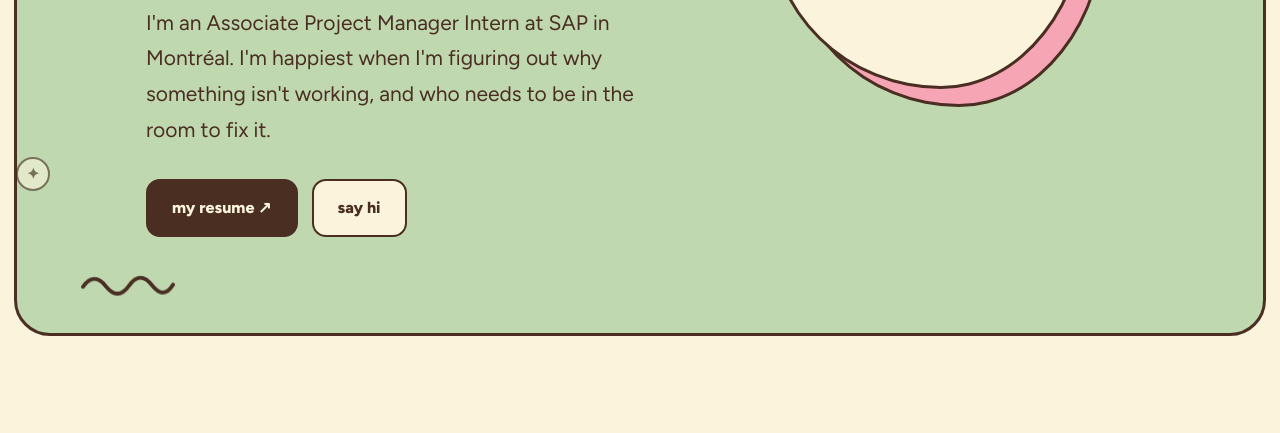
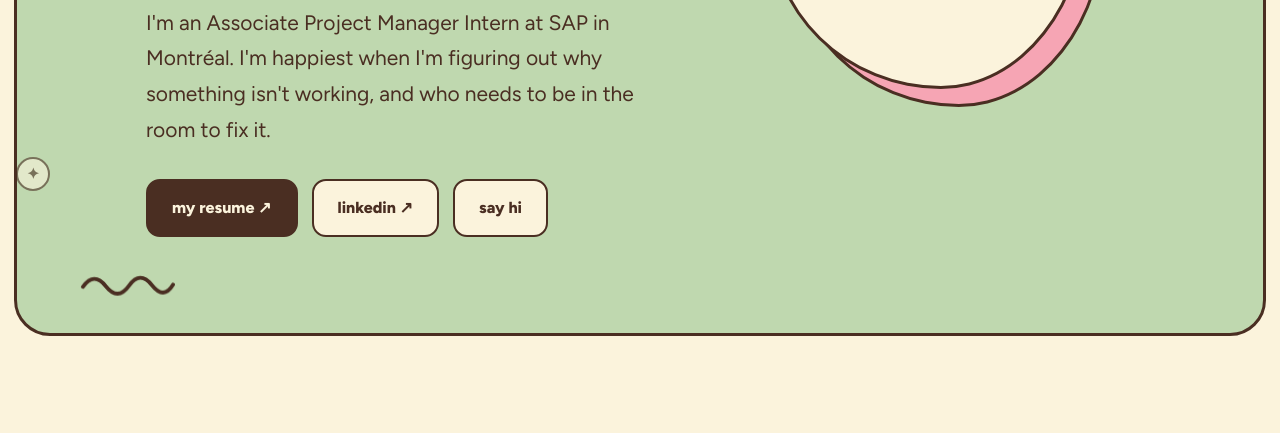
Before and after one commit to judyzeng04/judyzeng.github.io, a plain HTML site: page index.html in a window 1280 px wide. Shown: the part 593-1026 px from the top of the page. Drawn offline with Linux system fonts and the light colour scheme; a web font is replaced by a local one.

Commit message:
Add files via upload

```diff
--- a/index.html
+++ b/index.html
@@ -594,6 +594,7 @@
         <div class="btns">
           <!-- EDIT: put resume.pdf in the same folder -->
           <a class="btn dark" href="resume.pdf" download="Judy-Zeng-Resume.pdf">my resume ↗</a>
+          <a class="btn light" href="https://www.linkedin.com/in/judyzeng04" target="_blank" rel="noopener">linkedin ↗</a>
           <a class="btn light" href="#contact">say hi</a>
         </div>
       </div>
@@ -867,7 +868,7 @@
       <div class="btns">
         <!-- EDIT: your real email + LinkedIn -->
         <button class="btn dark" id="copyEmail">copy my email ✉</button>
-        <a class="btn light" href="https://www.linkedin.com/in/your-profile">linkedin ↗</a>
+        <a class="btn light" href="https://www.linkedin.com/in/judyzeng04" target="_blank" rel="noopener">linkedin ↗</a>
         <a class="btn light" href="resume.pdf" download="Judy-Zeng-Resume.pdf">resume ↗</a>
       </div>
       <div class="sign">— Judy</div>
```
